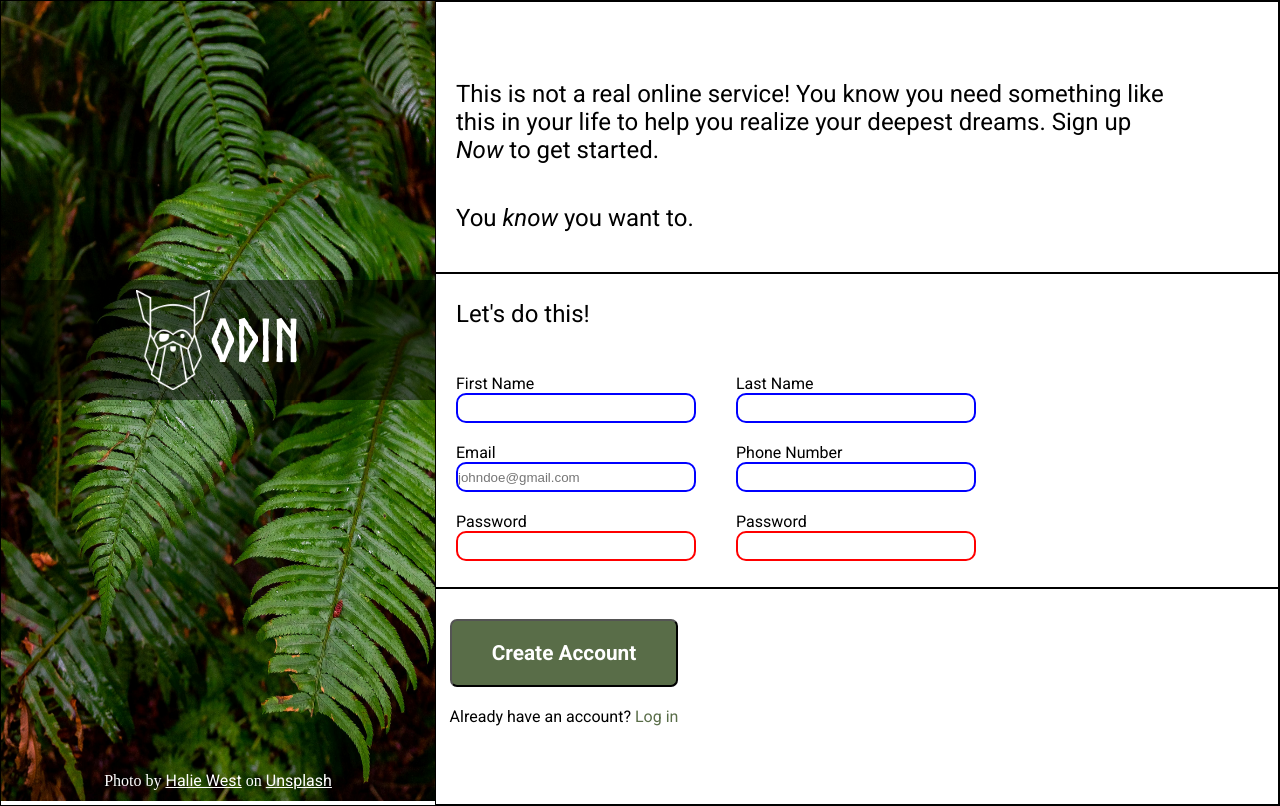
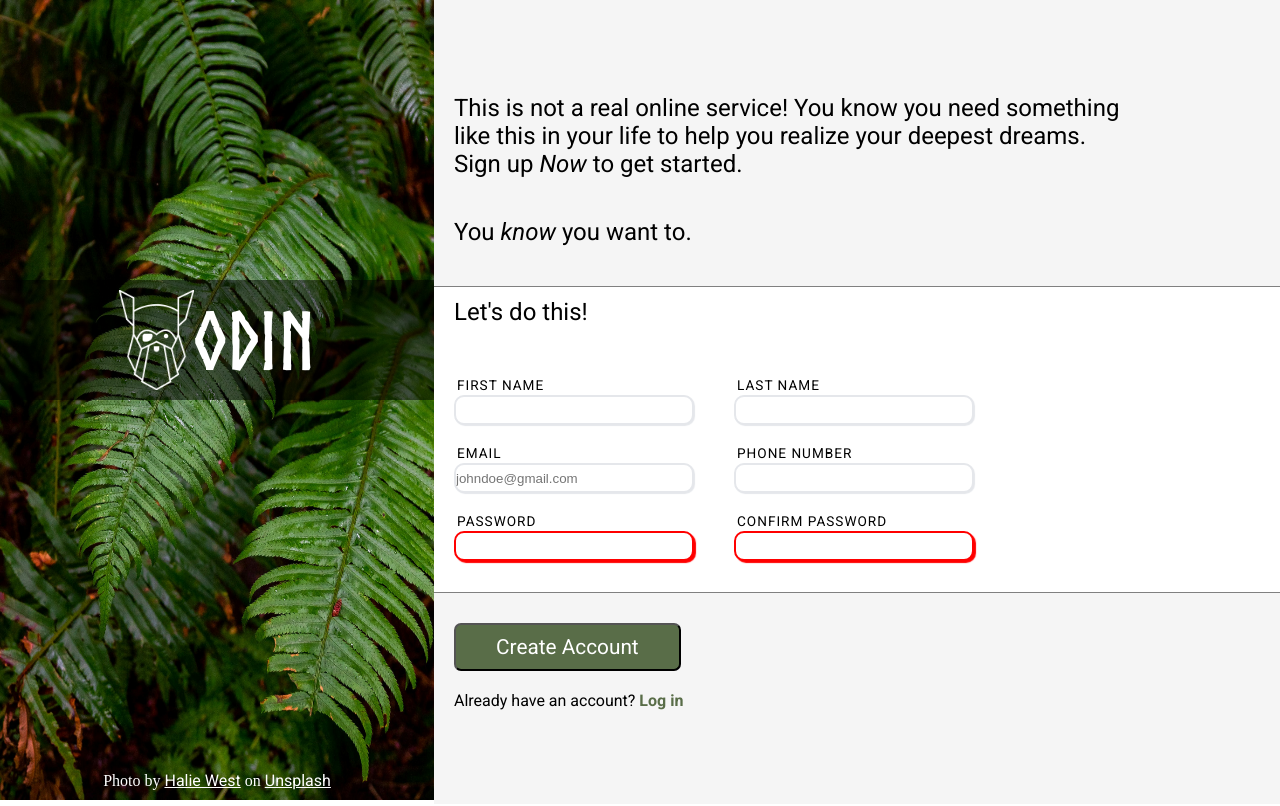
Before and after one commit to IcelandSpar/sign-up-form, a plain HTML site: page index.html in a window 1280 px wide. Drawn offline with Linux system fonts and the light colour scheme.

Commit message:
Add styling to page and minor form validation

```diff
--- a/index.html
+++ b/index.html
@@ -28,7 +28,7 @@
                 <p>Let's do this!</p>
             </div>
             <div>
-                <form action="" method="post">
+                <form action="https://httpbin.org/post" method="post">
                 <div class="form-container">
                     <section>
                         <div class="input-text">
@@ -39,7 +39,7 @@
                             <label for="email">Email</label>
                             <input type="email" id="email" placeholder="johndoe@gmail.com" name="email">
                         </div>
-                        <div class="input-text">
+                        <div class="input-text password">
                             <label for="password">Password</label>
                             <input type="tel" id="password" name="password" required>
                         </div>
@@ -54,18 +54,19 @@
                             <input type="tel" id="phone_number" name="phone_number">
                         </div>
                         <div class="input-text">
-                            <label for="confirm_password">Password</label>
+                            <label for="confirm_password">Confirm Password</label>
                             <input type="tel" id="confirm_password" name="confirm_password" required>
                         </div>
                     </section>
                 </div>
             </div>
-            </form>
+
         </div>
         <div class="section-bottom-right">
             <div class="button-login-container">
                 <button class="create-account" type="submit">Create Account</button>
-                <p>Already have an account? <a class="login-link">Log in</a></p>
+            </form>
+                <p>Already have an account? <a class="login-link" href="https://www.google.com/">Log in</a></p>
             </div>
         </div>
     </div>
--- a/styles.css
+++ b/styles.css
@@ -16,7 +16,7 @@
   }
 
 .page-container {
-    border: 1px solid black;
+
     display: flex;
 }
 
@@ -27,26 +27,28 @@
 }
 
 .section-top-right {
-    border: 1px solid black;
+
     flex-grow: 1;
     display: flex;
     flex-direction: column;
     justify-content: flex-end;
-
+    background-color: whitesmoke;
 
 }
 .section-middle-right {
-    border: 1px solid black;
+    border-top: 1px solid gray;
+    border-bottom: 1px solid gray;
     flex-grow: 1;
     display: flex;
     flex-direction: column;
     justify-content: space-evenly;
+    box-shadow: 2px 1px 1px gray;
 }
 .section-bottom-right {
 
-    border: 1px solid black;
+
     flex-grow: 1;
-
+    background-color: whitesmoke
 }
 
 .section-top-right > p {
@@ -54,7 +56,8 @@
     margin-left: 20px;
     margin-right: 100px;
     font-size: 1.5rem;
-    font-family: "roboto"
+    font-family: "roboto";
+    max-width: 50ch;
 }
 .leaf-img {
     height: 100vh;
@@ -75,7 +78,7 @@
     color: white;
     text-align: center;
     align-content: center;
-    font-size: 3.7rem;
+    font-size: 5rem;
     font-family: norseBold;
     display: flex;
     justify-content: center;
@@ -104,6 +107,8 @@
     font-family: "roboto";
     font-size: 1.5rem;
     margin-left: 20px;
+    margin-top: -20px;
+
 }
 
 section {
@@ -130,48 +135,70 @@ section {
     height: 30px;
     width: 30vh;
     border-radius: 10px;
-    border: 2px solid gray;
+    border: 2px solid #E5E7EB;
+    box-shadow: 1px 1px 1px #E5E7EB;
 }
 
-[type="text"]:valid {
-    border: 2px solid blue;
+[type="text"]:focus {
+    border: 3px solid blue;
+    box-shadow: 2px 2px 1px blue;
 }
-[type="tel"]:valid {
-    border: 2px solid blue;
+[type="tel"]:focus {
+    border: 3px solid blue;
+    box-shadow: 2px 2px 1px blue;
 }
-[type="email"]:valid {
-    border: 2px solid blue;
+[type="email"]:focus {
+    border: 3px solid blue;
+    box-shadow: 2px 2px 1px blue;
 }
 [type="text"]:invalid {
     border: 2px solid red;
+    box-shadow: 2px 2px 1px red;
 }
 [type="tel"]:invalid {
     border: 2px solid red;
+    box-shadow: 2px 2px 1px red;
 }
 [type="email"]:invalid {
     border: 2px solid red;
+    box-shadow: 2px 2px 1px red;
 }
 
 .button-login-container {
     display: flex;
     flex-direction: column;
     width: 20vw;
-    align-items: center;
+    align-items: flex-start;
     margin-top: 30px;
     gap: 20px;
     font-family: "roboto";
+    margin-left: 20px;
+
 }
 
 .create-account {
     background-color: #596D48;
     border-radius: 7px;
-    padding: 20px 40px;
+    padding: 10px 40px;
     color: white;
     font-family: "roboto";
     font-size: 1.3rem;
+}
+
+.login-link:link {
+color: #596D48;
+font-weight: bold;
+text-decoration: none;
+}
+.login-link:visited {
+    color: #596D48;
     font-weight: bold;
 }
 
-.login-link {
-color: #596D48;
+label {
+    margin-left: 3px;
+    text-transform: uppercase;
+    letter-spacing: 1px;
+    font-size: .85rem;
+    margin-bottom: 2px;
 }
```
